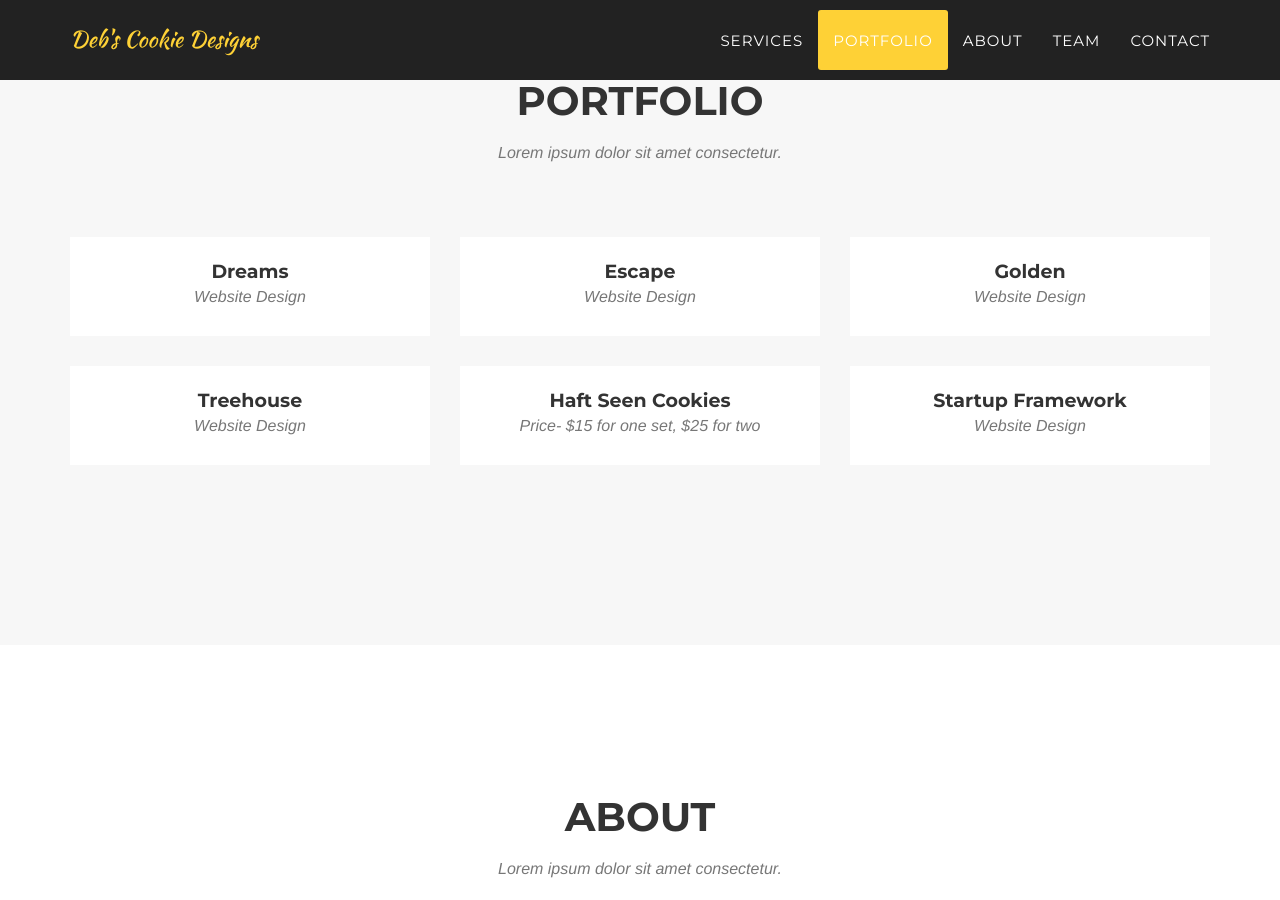
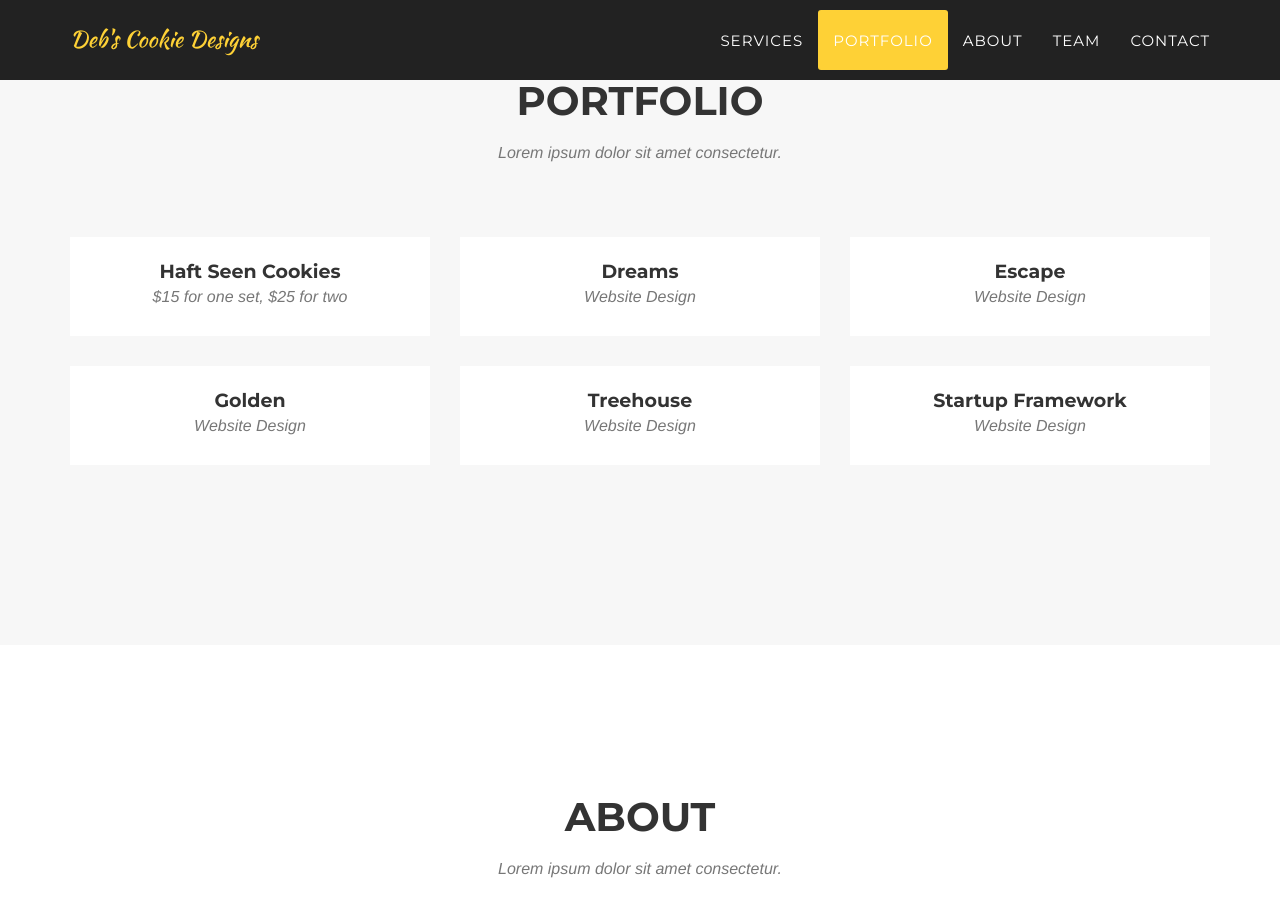
Before and after one commit to DEB72/Cookie, a Jekyll site: the page built from _posts/2014-07-13-project-6.markdown, in a window 1280 px wide and 900 px high, scrolled down 1541 px. Built offline with Jekyll 4.4.1, drawn with Linux system fonts in a browser that asks for light colours; some web fonts are replaced; some of the changed lines change nothing that is shown.

Commit message:
Update 2014-07-13-project-6.markdown

```diff
--- a/_posts/2014-07-13-project-6.markdown
+++ b/_posts/2014-07-13-project-6.markdown
@@ -1,10 +1,10 @@
 ---
 title: Haft Seen Cookies
-subtitle: Price-  $15 for one set, $25 for two
+subtitle: $15 for one set, $25 for two
 layout: default
 modal-id: 6
-date: 2014-07-15
-img:  	haftseen.jpeg
+date: 2018-03-22
+img: haftseen.jpeg
 thumbnail: haftseen.jpeg
 alt: image-alt
 project-date: April 2014
```
